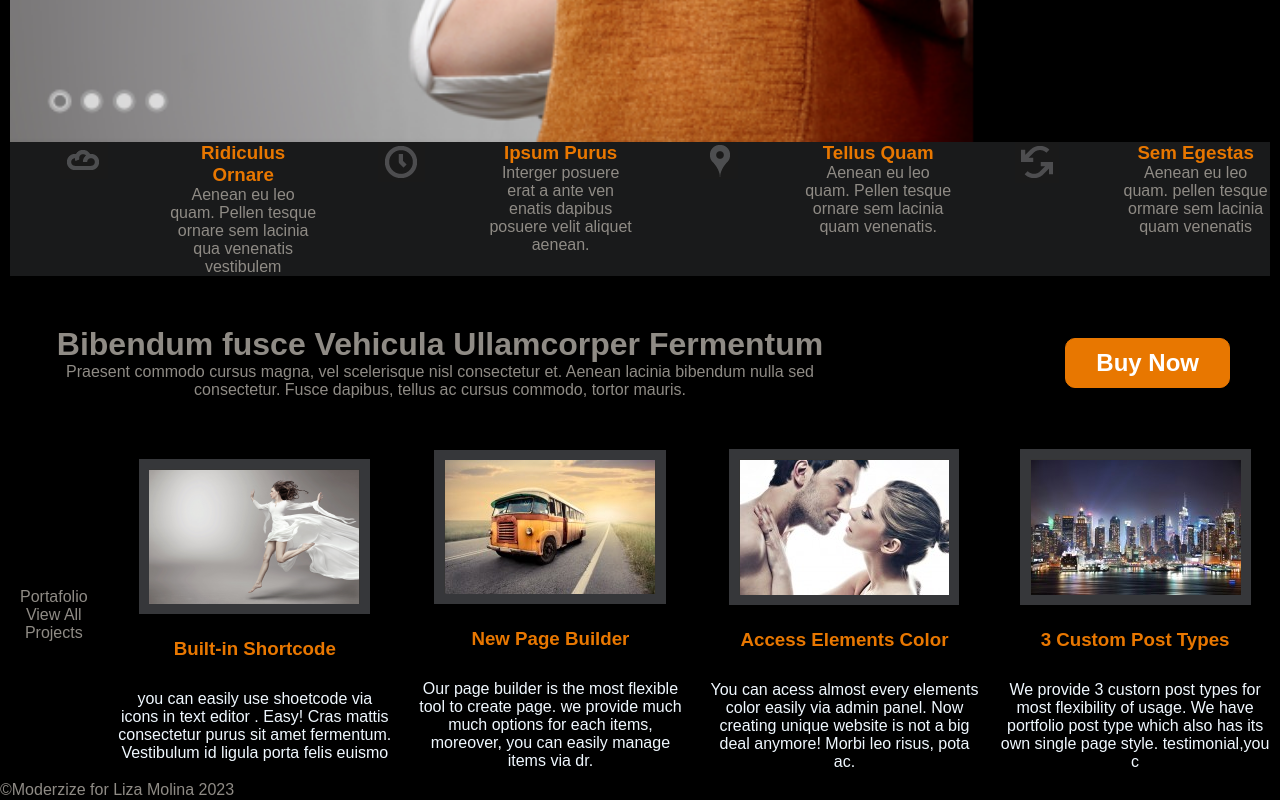
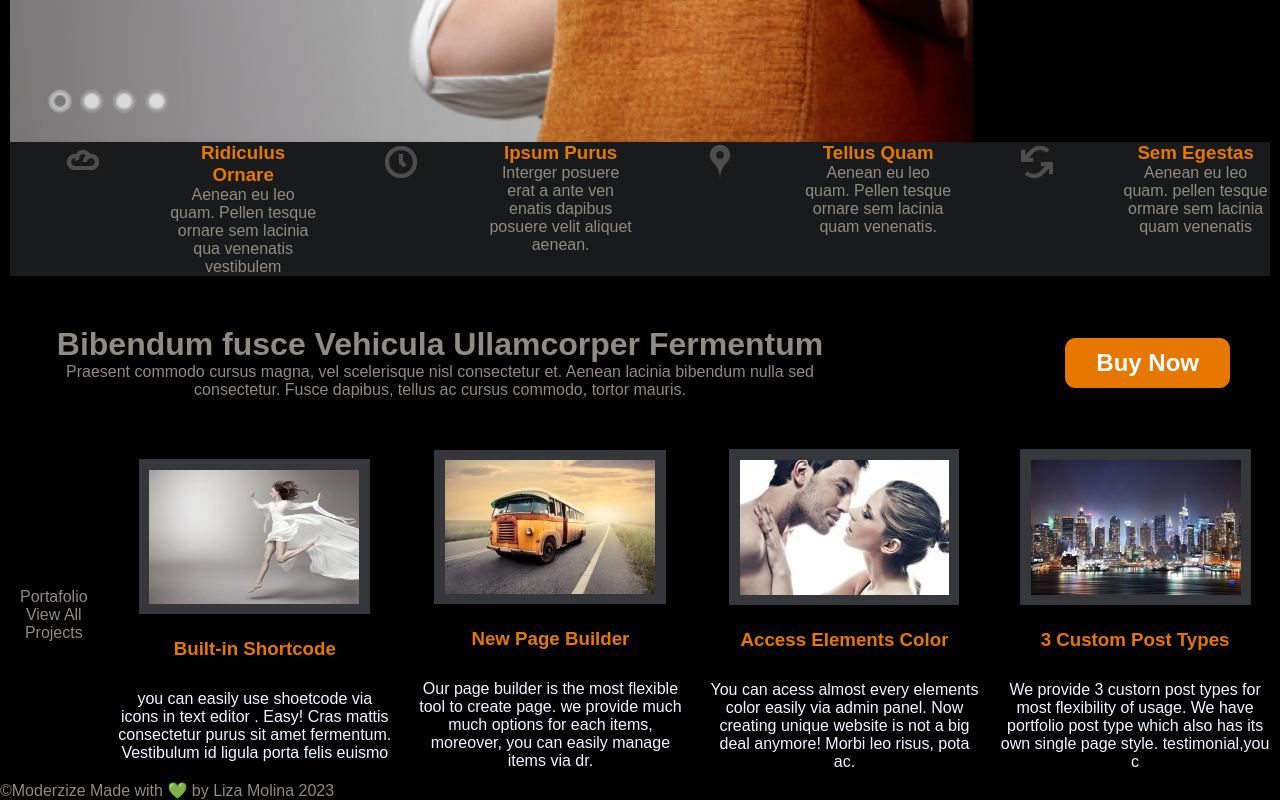
Before and after one commit to aionliz/copy-modernize, a plain HTML site: page index.html in a window 1280 px wide. Shown: the part 659-1459 px from the top of the page. Drawn offline with Linux system fonts and the light colour scheme; files whose address does not match are found by name.

Commit message:
Update index.html
se modifica el footer

```diff
--- a/index.html
+++ b/index.html
@@ -134,7 +134,7 @@
     </section>
     <footer>
       <div class="container">
-        <p>&copy;Moderzize for Liza Molina 2023</p>
+        <p>&copy;Moderzize Made with 💚 by Liza Molina 2023</p>
       </div>
     </footer>
   </body>
```
